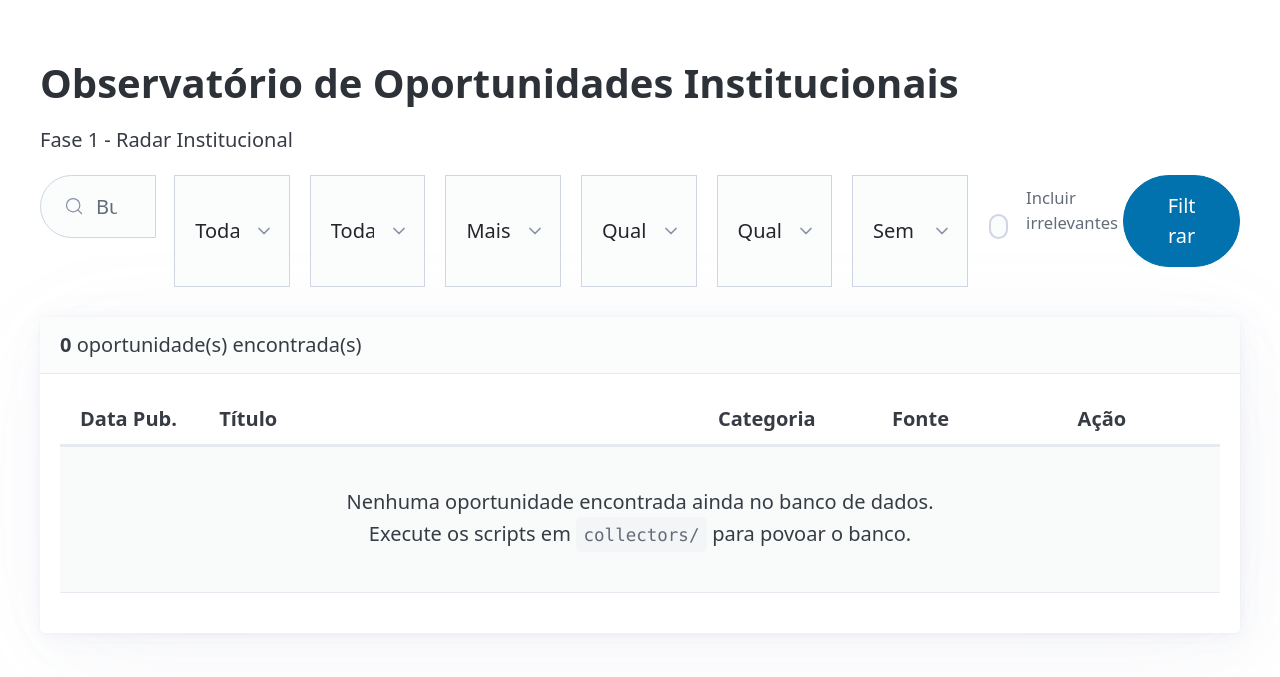
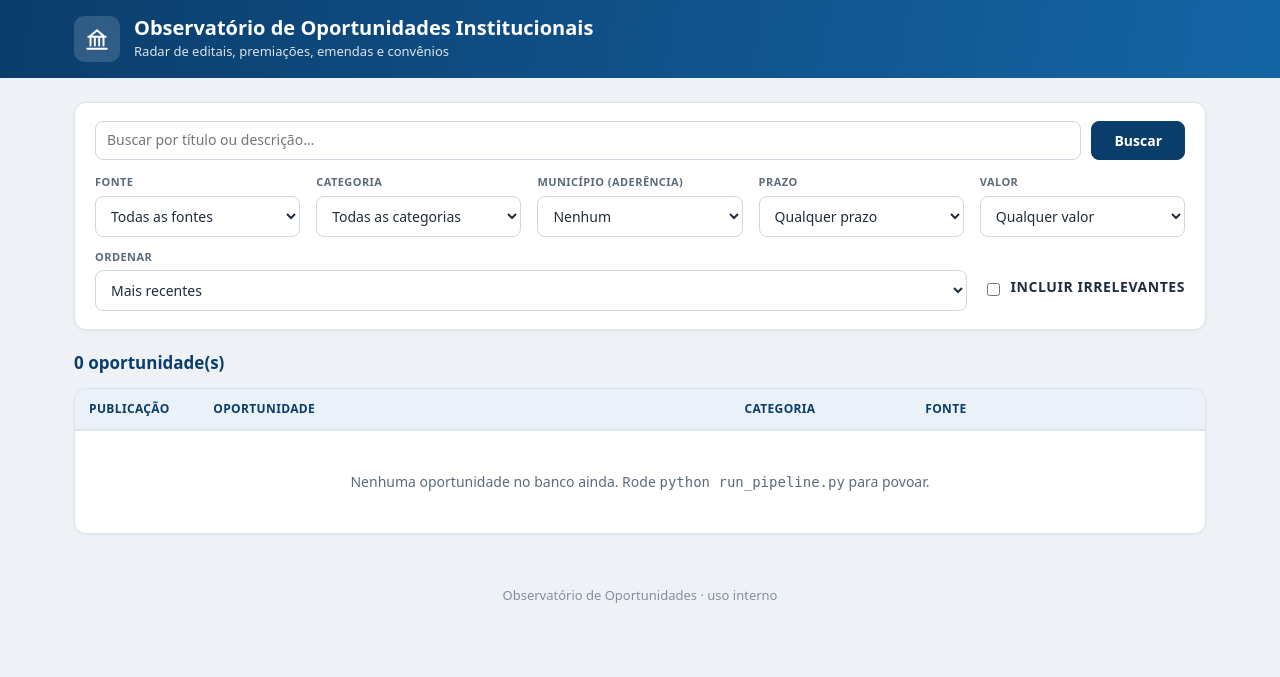
Before and after one commit to maia-andre/observatorio_oportunidades, a FastAPI app: page / in a window 1280 px wide. Shown: the top 677 px of the page. Run offline with FastAPI, Linux system fonts and the light colour scheme; some libraries are stand-ins or nearby versions.

Commit message:
feat(ui): cara institucional (CSS proprio, sem framework)
Refaz a camada visual do zero, SEM PicoCSS (que forcava width:100% em
botoes/inputs e, sem box-sizing, fazia o layout capotar e o botao Buscar virar
coluna). Agora:
- base.html: shell institucional via heranca Jinja, com reset (box-sizing),
  header em faixa azul + brasao SVG, paleta institucional e footer.
- index.html: busca em DESTAQUE (input largo + botao Buscar inteiro); filtros
  rotulados numa grade flex que QUEBRA linha (nao espreme); selects auto-aplicam;
  tabela em card; categorias como chips; score de aderencia colorido por faixa.
- detail.html: mesmo tema, painel de metadados em grid.

Co-Authored-By: Claude Opus 4.8 (1M context) <noreply@anthropic.com>

```diff
--- /dev/null
+++ b/backend/templates/base.html
@@ -0,0 +1,160 @@
+<!DOCTYPE html>
+<html lang="pt-BR">
+<head>
+    <meta charset="UTF-8">
+    <meta name="viewport" content="width=device-width, initial-scale=1.0">
+    <title>{% block title %}Observatório de Oportunidades Institucionais{% endblock %}</title>
+    <style>
+        /* ---- Reset enxuto (sem framework, controle total do layout) ---- */
+        *, *::before, *::after { box-sizing: border-box; }
+        html { -webkit-text-size-adjust: 100%; }
+        body {
+            margin: 0; font-size: 15px; line-height: 1.5; color: #1f2d3d;
+            background: #eef2f6;
+            font-family: system-ui, -apple-system, "Segoe UI", Roboto, Helvetica, Arial, sans-serif;
+        }
+        a { color: #1565a6; text-decoration: none; }
+        a:hover { text-decoration: underline; }
+        h1, h2, h3, p { margin: 0; }
+
+        /* ---- Cabeçalho institucional ---- */
+        .site-header { background: linear-gradient(100deg, #0b3d6b, #1565a6); color: #fff; }
+        .site-header .wrap {
+            max-width: 1180px; margin: 0 auto; padding: 16px 24px;
+            display: flex; align-items: center; gap: 14px;
+        }
+        .brasao {
+            width: 46px; height: 46px; border-radius: 10px; flex: 0 0 auto;
+            background: rgba(255, 255, 255, .15); display: flex; align-items: center; justify-content: center;
+        }
+        .site-header h1 { font-size: 20px; font-weight: 700; line-height: 1.2; }
+        .site-header .subtitulo { font-size: 13px; opacity: .85; margin-top: 2px; }
+
+        /* ---- Layout ---- */
+        .page { max-width: 1180px; margin: 24px auto; padding: 0 24px; }
+        .card {
+            background: #fff; border: 1px solid #dce4ec; border-radius: 12px;
+            box-shadow: 0 1px 3px rgba(16, 40, 70, .06);
+        }
+
+        /* ---- Campos de formulário (estilo próprio) ---- */
+        input[type=search], select {
+            width: 100%; padding: 9px 11px; font-size: 14px; font-family: inherit; color: #1f2d3d;
+            background: #fff; border: 1px solid #cdd7e1; border-radius: 8px; line-height: 1.3;
+        }
+        select { cursor: pointer; }
+        input[type=search]:focus, select:focus {
+            outline: none; border-color: #1565a6; box-shadow: 0 0 0 3px rgba(21, 101, 166, .15);
+        }
+        .btn {
+            display: inline-block; padding: 9px 22px; font-size: 14px; font-weight: 600; font-family: inherit;
+            color: #fff; background: #0b3d6b; border: 1px solid #0b3d6b; border-radius: 8px;
+            cursor: pointer; white-space: nowrap; text-align: center;
+        }
+        .btn:hover { background: #1565a6; border-color: #1565a6; text-decoration: none; }
+        .btn-outline { background: #fff; color: #0b3d6b; }
+        .btn-outline:hover { background: #eaf1f8; color: #0b3d6b; }
+        .btn-sm { padding: 6px 13px; font-size: 13px; }
+
+        /* ---- Painel de filtros ---- */
+        .filtros { padding: 18px 20px; margin-bottom: 20px; }
+        .busca-row { display: flex; gap: 10px; margin-bottom: 14px; }
+        .busca-row input { flex: 1 1 auto; min-width: 0; }
+        .busca-row .btn { flex: 0 0 auto; }
+        .filtros-grid { display: flex; flex-wrap: wrap; gap: 12px 16px; }
+        .field { flex: 1 1 180px; min-width: 150px; display: flex; flex-direction: column; }
+        .field > label {
+            font-size: 11px; font-weight: 600; text-transform: uppercase; letter-spacing: .04em;
+            color: #5b6b7b; margin-bottom: 5px;
+        }
+        .field.check {
+            flex: 0 0 auto; min-width: auto; flex-direction: row; align-items: center; gap: 8px;
+            align-self: flex-end; padding-bottom: 9px;
+        }
+        .field.check input { width: auto; }
+        .field.check label { font-size: 14px; color: #1f2d3d; }
+
+        /* ---- Barra de resultados ---- */
+        .resultados-bar {
+            display: flex; justify-content: space-between; align-items: center;
+            flex-wrap: wrap; gap: 8px; margin-bottom: 12px;
+        }
+        .resultados-bar .total { font-size: 17px; font-weight: 700; color: #0b3d6b; }
+        .tag {
+            font-size: 12px; color: #5b6b7b; background: #fff; border: 1px solid #dce4ec;
+            border-radius: 99px; padding: 3px 11px; margin-left: 6px;
+        }
+
+        /* ---- Tabela ---- */
+        .tabela { overflow-x: auto; }
+        table { width: 100%; border-collapse: collapse; font-size: 14px; }
+        thead th {
+            text-align: left; padding: 11px 14px; background: #eaf1f8; color: #0b3d6b;
+            font-size: 12px; text-transform: uppercase; letter-spacing: .03em; border-bottom: 2px solid #dce4ec;
+        }
+        tbody td { padding: 13px 14px; border-bottom: 1px solid #eef2f6; vertical-align: top; }
+        tbody tr:last-child td { border-bottom: none; }
+        tbody tr:hover { background: #f7fafd; }
+        .titulo-op { font-weight: 600; color: #0b3d6b; }
+        .meta-linha { font-size: 13px; color: #5b6b7b; margin-top: 4px; }
+
+        /* ---- Chips ---- */
+        .chip { display: inline-block; background: #0b3d6b; color: #fff; font-size: 12px; font-weight: 600; padding: 2px 10px; border-radius: 99px; }
+        .chip-sec { display: inline-block; background: #e7eef6; color: #1565a6; font-size: 11px; padding: 2px 8px; border-radius: 99px; margin: 2px 0 0 4px; }
+        .status-tag { font-size: 11px; color: #8190a0; margin-top: 6px; }
+
+        /* ---- Aderência (matching) ---- */
+        .aderencia { margin-top: 6px; display: flex; align-items: center; gap: 8px; }
+        .score { flex: 0 0 auto; min-width: 34px; height: 25px; padding: 0 7px; display: flex; align-items: center; justify-content: center; color: #fff; border-radius: 6px; font-weight: 700; font-size: 13px; }
+        .aderencia .just { font-size: 12px; color: #5b6b7b; }
+
+        /* ---- Detalhe ---- */
+        .voltar { display: inline-block; margin-bottom: 14px; }
+        .detalhe { padding: 28px 32px; }
+        .detalhe h2 { font-size: 24px; color: #0b3d6b; margin-bottom: 10px; }
+        .detalhe .cabecalho-chips { margin-bottom: 4px; }
+        .meta {
+            display: grid; grid-template-columns: repeat(4, 1fr); gap: 16px;
+            background: #f3f6fa; border: 1px solid #dce4ec; border-radius: 10px; padding: 16px 18px; margin: 18px 0;
+        }
+        .meta .rotulo { font-size: 11px; text-transform: uppercase; letter-spacing: .05em; color: #5b6b7b; margin-bottom: 4px; }
+        .meta .valor { font-size: 17px; font-weight: 700; }
+        .descricao { line-height: 1.7; }
+        .detalhe-footer { margin-top: 22px; padding-top: 16px; border-top: 1px solid #dce4ec; display: flex; align-items: center; gap: 14px; flex-wrap: wrap; }
+
+        /* ---- Paginação / rodapé ---- */
+        .paginacao { display: flex; justify-content: space-between; align-items: center; margin-top: 18px; font-size: 14px; }
+        .pg-info { color: #5b6b7b; }
+        .disabled { opacity: .45; pointer-events: none; }
+        .site-footer { text-align: center; color: #8190a0; font-size: 13px; padding: 28px 0 36px; }
+
+        @media (max-width: 560px) {
+            .busca-row { flex-direction: column; }
+            .busca-row .btn { width: 100%; }
+            .meta { grid-template-columns: repeat(2, 1fr); }
+        }
+    </style>
+</head>
+<body>
+    <header class="site-header">
+        <div class="wrap">
+            <div class="brasao" aria-hidden="true">
+                <svg width="26" height="26" viewBox="0 0 24 24" fill="none" stroke="#fff"
+                     stroke-width="1.8" stroke-linecap="round" stroke-linejoin="round">
+                    <path d="M3 21h18M4 10h16M5 10l7-6 7 6M6 10v8M10 10v8M14 10v8M18 10v8"/>
+                </svg>
+            </div>
+            <div>
+                <h1>Observatório de Oportunidades Institucionais</h1>
+                <p class="subtitulo">{% block subtitle %}Radar de editais, premiações, emendas e convênios{% endblock %}</p>
+            </div>
+        </div>
+    </header>
+
+    <main class="page">
+        {% block content %}{% endblock %}
+    </main>
+
+    <footer class="site-footer">Observatório de Oportunidades · uso interno</footer>
+</body>
+</html>
--- a/backend/templates/index.html
+++ b/backend/templates/index.html
@@ -1,111 +1,128 @@
-<!DOCTYPE html>
-<html lang="pt-BR">
-<head>
-    <meta charset="UTF-8">
-    <meta name="viewport" content="width=device-width, initial-scale=1.0">
-    <title>Painel - Observatório de Oportunidades</title>
-    <!-- PicoCSS para estilização simples e moderna sem escrever CSS customizado -->
-    <link rel="stylesheet" href="https://cdn.jsdelivr.net/npm/@picocss/pico@2/css/pico.min.css">
-    <style>
-        .container { margin-top: 2rem; max-width: 1200px; }
-        .filtros { margin-bottom: 1.5rem; }
-        .paginacao { display: flex; justify-content: space-between; align-items: center; }
-        .paginacao ul { margin: 0; }
-    </style>
-</head>
-<body>
-    <main class="container">
-        <h1>Observatório de Oportunidades Institucionais</h1>
-        <p>Fase 1 - Radar Institucional</p>
+{% extends "base.html" %}
+{% block title %}Painel — Observatório de Oportunidades{% endblock %}
 
-        <!-- Filtros: busca textual, fonte e ordenação (GET preserva o estado na URL) -->
-        <form method="get" role="search" class="filtros">
-            <div class="grid">
-                <input type="search" name="q" placeholder="Buscar por título ou descrição..." value="{{ q }}">
-                <select name="source" aria-label="Filtrar por fonte">
+{% block content %}
+<!-- Filtros: busca em destaque + grade de campos rotulados (GET preserva o estado na URL) -->
+<form method="get" role="search" class="filtros card">
+    <div class="busca-row">
+        <input type="search" name="q" placeholder="Buscar por título ou descrição…" value="{{ q }}" aria-label="Buscar">
+        <button type="submit" class="btn">Buscar</button>
+    </div>
+    <div class="filtros-grid">
+        <div class="field">
+            <label for="f-source">Fonte</label>
+            <select id="f-source" name="source" onchange="this.form.submit()">
                 <option value="">Todas as fontes</option>
                 {% for s in sources %}
                 <option value="{{ s }}" {% if s == source %}selected{% endif %}>{{ s }}</option>
                 {% endfor %}
             </select>
-                <select name="category" aria-label="Filtrar por categoria">
+        </div>
+        <div class="field">
+            <label for="f-cat">Categoria</label>
+            <select id="f-cat" name="category" onchange="this.form.submit()">
                 <option value="">Todas as categorias</option>
                 {% for c in categories %}
                 <option value="{{ c }}" {% if c == category %}selected{% endif %}>{{ c }}</option>
                 {% endfor %}
             </select>
-                <select name="order" aria-label="Ordenar por data">
+        </div>
+        <div class="field">
+            <label for="f-mun">Município (aderência)</label>
+            <select id="f-mun" name="municipio" onchange="this.form.submit()">
+                <option value="0">Nenhum</option>
+                {% for p in profiles %}
+                <option value="{{ p.id }}" {% if p.id == municipio %}selected{% endif %}>{{ p.name }}/{{ p.uf }}</option>
+                {% endfor %}
+            </select>
+        </div>
+        <div class="field">
+            <label for="f-prazo">Prazo</label>
+            <select id="f-prazo" name="prazo" onchange="this.form.submit()">
+                <option value="">Qualquer prazo</option>
+                <option value="com" {% if prazo == 'com' %}selected{% endif %}>Com prazo</option>
+                <option value="30" {% if prazo == '30' %}selected{% endif %}>Encerra em ≤ 30 dias</option>
+                <option value="90" {% if prazo == '90' %}selected{% endif %}>Encerra em ≤ 90 dias</option>
+            </select>
+        </div>
+        <div class="field">
+            <label for="f-valor">Valor</label>
+            <select id="f-valor" name="valor" onchange="this.form.submit()">
+                <option value="">Qualquer valor</option>
+                <option value="com" {% if valor == 'com' %}selected{% endif %}>Com valor</option>
+                <option value="100mil" {% if valor == '100mil' %}selected{% endif %}>≥ R$ 100 mil</option>
+                <option value="1mi" {% if valor == '1mi' %}selected{% endif %}>≥ R$ 1 milhão</option>
+            </select>
+        </div>
+        <div class="field">
+            <label for="f-order">Ordenar</label>
+            <select id="f-order" name="order" onchange="this.form.submit()">
                 <option value="desc" {% if order != 'asc' %}selected{% endif %}>Mais recentes</option>
                 <option value="asc" {% if order == 'asc' %}selected{% endif %}>Mais antigas</option>
             </select>
-                <select name="prazo" aria-label="Filtrar por prazo">
-                    <option value="">Qualquer prazo</option>
-                    <option value="com" {% if prazo == 'com' %}selected{% endif %}>Com prazo</option>
-                    <option value="30" {% if prazo == '30' %}selected{% endif %}>Prazo ≤ 30 dias</option>
-                    <option value="90" {% if prazo == '90' %}selected{% endif %}>Prazo ≤ 90 dias</option>
-                </select>
-                <select name="valor" aria-label="Filtrar por valor">
-                    <option value="">Qualquer valor</option>
-                    <option value="com" {% if valor == 'com' %}selected{% endif %}>Com valor</option>
-                    <option value="100mil" {% if valor == '100mil' %}selected{% endif %}>≥ R$ 100 mil</option>
-                    <option value="1mi" {% if valor == '1mi' %}selected{% endif %}>≥ R$ 1 mi</option>
-                </select>
-                <select name="municipio" aria-label="Aderência ao município">
-                    <option value="0">Sem município</option>
-                    {% for p in profiles %}
-                    <option value="{{ p.id }}" {% if p.id == municipio %}selected{% endif %}>🎯 {{ p.name }}/{{ p.uf }}</option>
-                    {% endfor %}
-                </select>
-                <label style="display: flex; align-items: center; gap: .4rem;">
-                    <input type="checkbox" name="relevancia" value="todas" {% if relevancia == 'todas' %}checked{% endif %}>
-                    <small>Incluir irrelevantes</small>
-                </label>
-                <button type="submit">Filtrar</button>
+        </div>
+        <div class="field check">
+            <input type="checkbox" id="f-rel" name="relevancia" value="todas" {% if relevancia == 'todas' %}checked{% endif %} onchange="this.form.submit()">
+            <label for="f-rel">Incluir irrelevantes</label>
+        </div>
     </div>
 </form>
 
-        <article>
-            <header>
-                <strong>{{ total }}</strong> oportunidade(s) encontrada(s){% if q or source or category or prazo or valor or municipio %} <small>(filtrado)</small>{% endif %}{% if municipio %} <small>· ordenado por aderência 🎯</small>{% elif usando_fts %} <small>· ordenado por relevância 🔎</small>{% endif %}
-            </header>
-            <div class="overflow-auto">
-                <table class="striped">
+<div class="resultados-bar">
+    <span class="total">{{ total }} oportunidade(s)</span>
+    <span>
+        {% if q or source or category or prazo or valor or municipio %}<span class="tag">filtrado</span>{% endif %}
+        {% if municipio %}<span class="tag">ordenado por aderência</span>{% elif usando_fts %}<span class="tag">ordenado por relevância</span>{% endif %}
+    </span>
+</div>
+
+<div class="card tabela">
+    <table>
         <thead>
             <tr>
-                            <th scope="col" style="width: 12%">Data Pub.</th>
-                            <th scope="col" style="width: 43%">Título</th>
-                            <th scope="col" style="width: 15%">Categoria</th>
-                            <th scope="col" style="width: 16%">Fonte</th>
-                            <th scope="col" style="width: 14%">Ação</th>
+                <th style="width: 11%">Publicação</th>
+                <th style="width: 47%">Oportunidade</th>
+                <th style="width: 16%">Categoria</th>
+                <th style="width: 14%">Fonte</th>
+                <th style="width: 12%"></th>
             </tr>
         </thead>
         <tbody>
             {% for op in opportunities %}
             <tr>
-                            <td>{{ op.published_date.strftime('%d/%m/%Y') if op.published_date else 'N/A' }}</td>
+                <td>{{ op.published_date.strftime('%d/%m/%Y') if op.published_date else '—' }}</td>
                 <td>
-                                <a href="/opportunity/{{ op.id }}"><strong>{{ op.title }}</strong></a><br>
-                                <small style="color: var(--pico-muted-color);">{{ op.description[:150] + '...' if op.description and op.description|length > 150 else op.description or '' }}</small>
-                                {% if op.deadline %}<br><small>⏰ Prazo: {{ op.deadline.strftime('%d/%m/%Y') }}</small>{% endif %}
-                                {% if op.value %}<br><small>💰 Valor: R$ {{ '%.2f'|format(op.value) }}</small>{% endif %}
-                                {% if matches.get(op.id) %}<br><small>🎯 <strong>Aderência: {{ matches[op.id][0] }}</strong> — {{ matches[op.id][1]|join(' · ') }}</small>{% endif %}
+                    <a href="/opportunity/{{ op.id }}" class="titulo-op">{{ op.title }}</a>
+                    <div class="meta-linha">{{ op.description[:140] + '…' if op.description and op.description|length > 140 else op.description or '' }}</div>
+                    {% if op.deadline or op.value %}
+                    <div class="meta-linha">
+                        {% if op.deadline %}⏰ Prazo: <strong>{{ op.deadline.strftime('%d/%m/%Y') }}</strong>{% endif %}
+                        {% if op.deadline and op.value %} &nbsp;·&nbsp; {% endif %}
+                        {% if op.value %}💰 R$ {{ '%.2f'|format(op.value) }}{% endif %}
+                    </div>
+                    {% endif %}
+                    {% if matches.get(op.id) %}
+                    <div class="aderencia">
+                        <span class="score" style="background: {% if matches[op.id][0] >= 70 %}#0b6b3d{% elif matches[op.id][0] >= 40 %}#1565a6{% else %}#7a8aa0{% endif %};">{{ matches[op.id][0] }}</span>
+                        <span class="just">aderência — {{ matches[op.id][1]|join(' · ') }}</span>
+                    </div>
+                    {% endif %}
                 </td>
                 <td>
-                                {% if op.category %}<kbd>{{ op.category }}</kbd>{% else %}<small style="color: var(--pico-muted-color);">—</small>{% endif %}
-                                {% if op.categories and ',' in op.categories %}{% for c in op.categories.split(',')[1:] %}<small style="color: var(--pico-muted-color);"> +{{ c }}</small>{% endfor %}{% endif %}
-                                <br><small style="color: var(--pico-muted-color);">{{ op.status }}</small>
+                    {% if op.category %}<span class="chip">{{ op.category }}</span>{% else %}<span style="color:#8190a0;">—</span>{% endif %}
+                    {% if op.categories and ',' in op.categories %}{% for c in op.categories.split(',')[1:] %}<span class="chip-sec">{{ c }}</span>{% endfor %}{% endif %}
+                    <div class="status-tag">{{ op.status }}</div>
                 </td>
-                            <td><kbd>{{ op.source }}</kbd></td>
-                            <td><a href="{{ op.url }}" target="_blank" role="button" class="outline">Acessar</a></td>
+                <td>{{ op.source }}</td>
+                <td><a href="{{ op.url }}" target="_blank" rel="noopener" class="btn btn-outline btn-sm">Acessar ↗</a></td>
             </tr>
             {% else %}
             <tr>
-                            <td colspan="5" style="text-align: center; padding: 2rem;">
-                                {% if q or source or category %}
+                <td colspan="5" style="text-align: center; padding: 40px; color: #5b6b7b;">
+                    {% if q or source or category or prazo or valor or municipio %}
                     Nenhuma oportunidade corresponde aos filtros aplicados.
                     {% else %}
-                                Nenhuma oportunidade encontrada ainda no banco de dados.<br>
-                                Execute os scripts em <code>collectors/</code> para povoar o banco.
+                    Nenhuma oportunidade no banco ainda. Rode <code>python run_pipeline.py</code> para povoar.
                     {% endif %}
                 </td>
             </tr>
@@ -113,33 +130,21 @@
         </tbody>
     </table>
 </div>
-        </article>
 
 {% if total_pages > 1 %}
+{% set qs = "q=" ~ q|urlencode ~ "&source=" ~ source|urlencode ~ "&category=" ~ category|urlencode ~ "&order=" ~ order|urlencode ~ "&relevancia=" ~ relevancia|urlencode ~ "&prazo=" ~ prazo|urlencode ~ "&valor=" ~ valor|urlencode ~ "&municipio=" ~ municipio %}
 <nav class="paginacao">
-            <ul>
-                <li>
     {% if page > 1 %}
-                    <a href="?q={{ q|urlencode }}&source={{ source|urlencode }}&category={{ category|urlencode }}&order={{ order|urlencode }}&relevancia={{ relevancia|urlencode }}&prazo={{ prazo|urlencode }}&valor={{ valor|urlencode }}&municipio={{ municipio }}&page={{ page - 1 }}" role="button" class="secondary">← Anterior</a>
+    <a href="?{{ qs }}&page={{ page - 1 }}" class="btn btn-outline btn-sm">← Anterior</a>
     {% else %}
-                    <a href="#" role="button" class="secondary" aria-disabled="true">← Anterior</a>
+    <span class="btn btn-outline btn-sm disabled">← Anterior</span>
     {% endif %}
-                </li>
-            </ul>
-            <ul>
-                <li><small>Página {{ page }} de {{ total_pages }}</small></li>
-            </ul>
-            <ul>
-                <li>
+    <span class="pg-info">Página {{ page }} de {{ total_pages }}</span>
     {% if page < total_pages %}
-                    <a href="?q={{ q|urlencode }}&source={{ source|urlencode }}&category={{ category|urlencode }}&order={{ order|urlencode }}&relevancia={{ relevancia|urlencode }}&prazo={{ prazo|urlencode }}&valor={{ valor|urlencode }}&municipio={{ municipio }}&page={{ page + 1 }}" role="button" class="secondary">Próxima →</a>
+    <a href="?{{ qs }}&page={{ page + 1 }}" class="btn btn-outline btn-sm">Próxima →</a>
     {% else %}
-                    <a href="#" role="button" class="secondary" aria-disabled="true">Próxima →</a>
+    <span class="btn btn-outline btn-sm disabled">Próxima →</span>
     {% endif %}
-                </li>
-            </ul>
 </nav>
 {% endif %}
-    </main>
-</body>
-</html>
+{% endblock %}
```
Also changed, not shown: backend/templates/detail.html (+22 -37 lines). Lines whose indentation alone changed are shown as unchanged.
